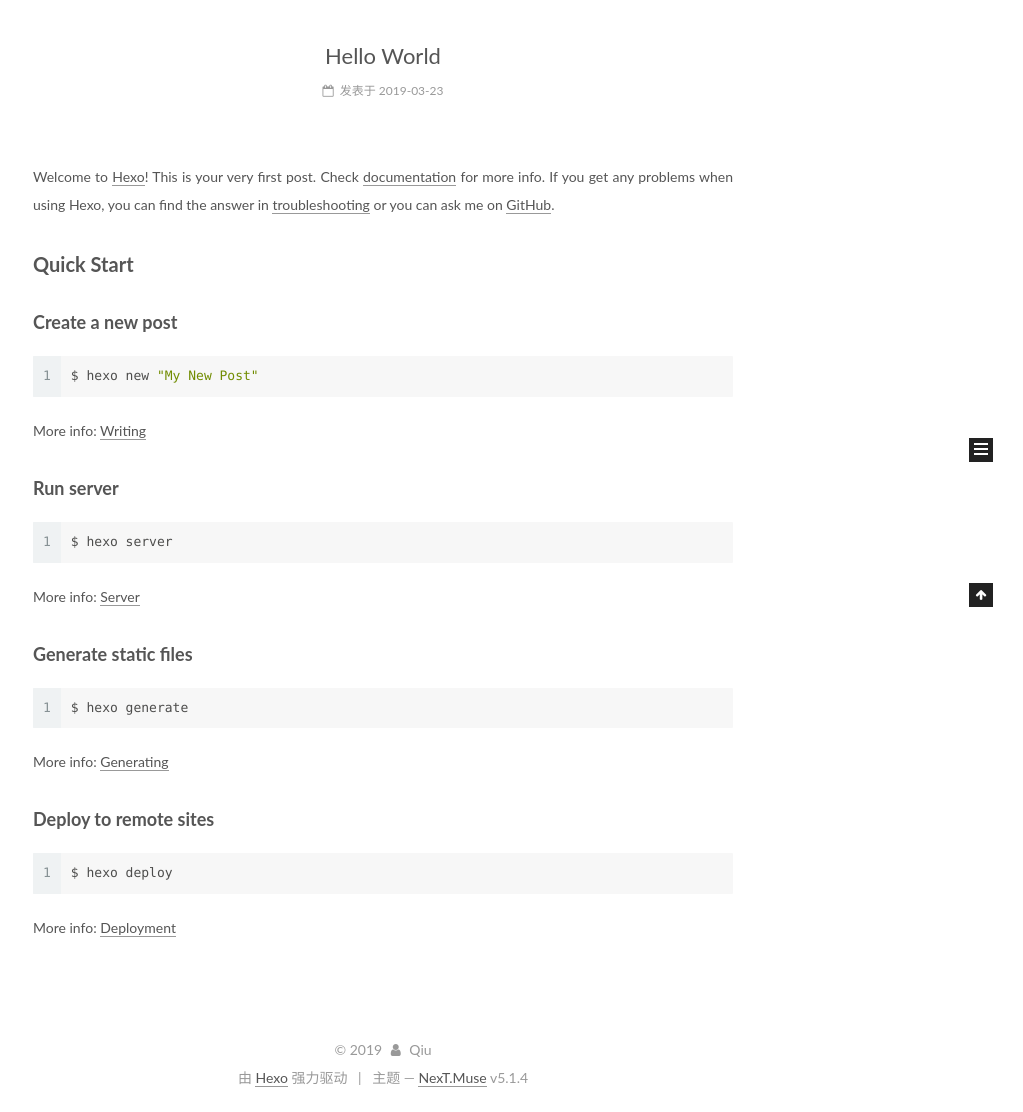
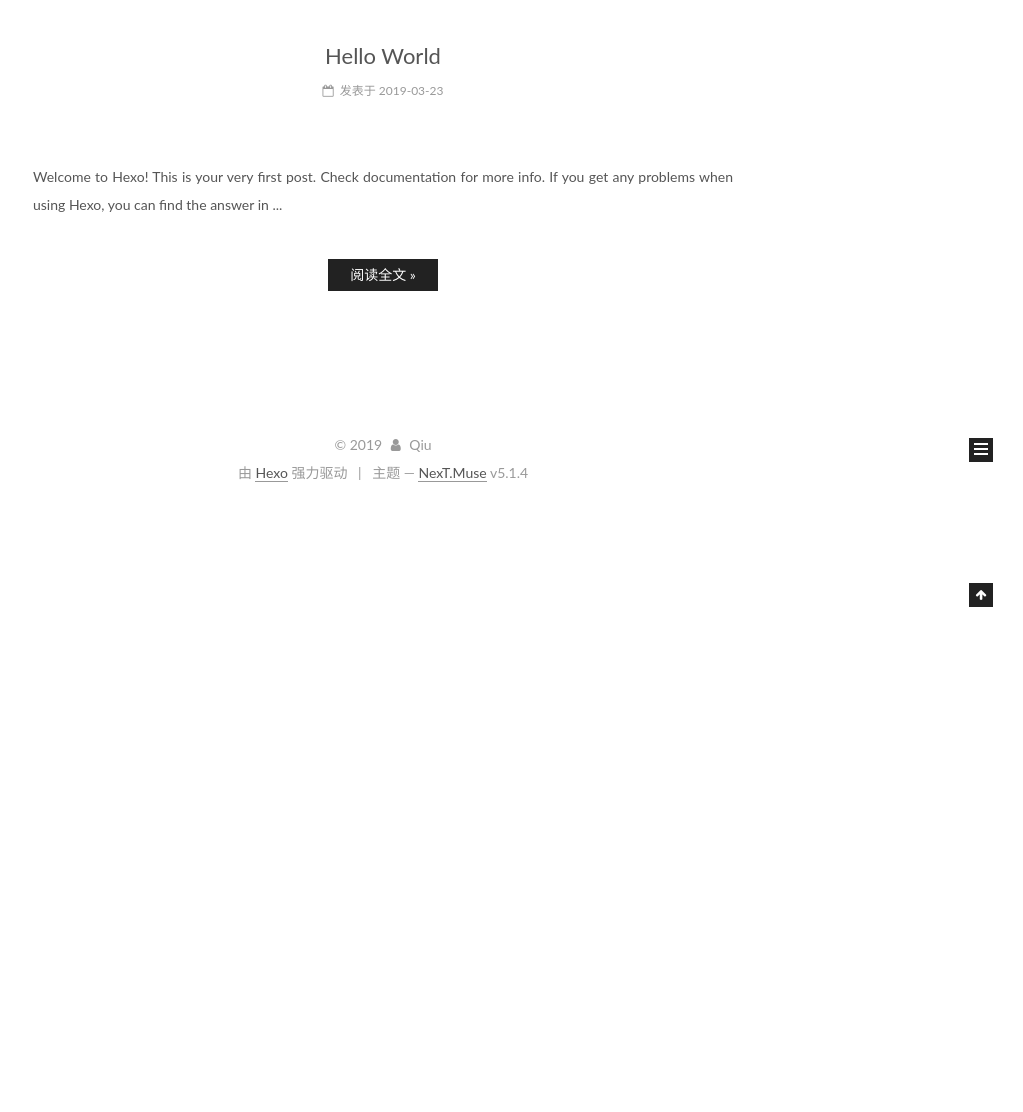
Before and after one commit to riddle777/riddle777.github.io, a plain HTML site: page index.html in a window 1280 px wide. Shown: the part 293-1405 px from the top of the page, without its empty margins (257-1280 px from the left). After the commit the page ends 800 px from the top, so only its background shows below. Drawn offline with Linux system fonts and the light colour scheme.

Commit message:
Site updated: 2019-03-23 23:24:30

```diff
--- a/css/main.css
+++ b/css/main.css
@@ -1822,7 +1822,7 @@
   width: 4px;
   height: 4px;
   border-radius: 50%;
-  background: #c1c350;
+  background: #60ff9f;
 }
 .links-of-blogroll {
   font-size: 13px;
--- a/index.html
+++ b/index.html
@@ -300,17 +300,15 @@
 
 
 
-            <p>Welcome to <a href="https://hexo.io/" target="_blank" rel="noopener">Hexo</a>! This is your very first post. Check <a href="https://hexo.io/docs/" target="_blank" rel="noopener">documentation</a> for more info. If you get any problems when using Hexo, you can find the answer in <a href="https://hexo.io/docs/troubleshooting.html" target="_blank" rel="noopener">troubleshooting</a> or you can ask me on <a href="https://github.com/hexojs/hexo/issues" target="_blank" rel="noopener">GitHub</a>.</p>
-<h2 id="Quick-Start"><a href="#Quick-Start" class="headerlink" title="Quick Start"></a>Quick Start</h2><h3 id="Create-a-new-post"><a href="#Create-a-new-post" class="headerlink" title="Create a new post"></a>Create a new post</h3><figure class="highlight bash"><table><tr><td class="gutter"><pre><span class="line">1</span><br></pre></td><td class="code"><pre><span class="line">$ hexo new <span class="string">"My New Post"</span></span><br></pre></td></tr></table></figure>
-<p>More info: <a href="https://hexo.io/docs/writing.html" target="_blank" rel="noopener">Writing</a></p>
-<h3 id="Run-server"><a href="#Run-server" class="headerlink" title="Run server"></a>Run server</h3><figure class="highlight bash"><table><tr><td class="gutter"><pre><span class="line">1</span><br></pre></td><td class="code"><pre><span class="line">$ hexo server</span><br></pre></td></tr></table></figure>
-<p>More info: <a href="https://hexo.io/docs/server.html" target="_blank" rel="noopener">Server</a></p>
-<h3 id="Generate-static-files"><a href="#Generate-static-files" class="headerlink" title="Generate static files"></a>Generate static files</h3><figure class="highlight bash"><table><tr><td class="gutter"><pre><span class="line">1</span><br></pre></td><td class="code"><pre><span class="line">$ hexo generate</span><br></pre></td></tr></table></figure>
-<p>More info: <a href="https://hexo.io/docs/generating.html" target="_blank" rel="noopener">Generating</a></p>
-<h3 id="Deploy-to-remote-sites"><a href="#Deploy-to-remote-sites" class="headerlink" title="Deploy to remote sites"></a>Deploy to remote sites</h3><figure class="highlight bash"><table><tr><td class="gutter"><pre><span class="line">1</span><br></pre></td><td class="code"><pre><span class="line">$ hexo deploy</span><br></pre></td></tr></table></figure>
-<p>More info: <a href="https://hexo.io/docs/deployment.html" target="_blank" rel="noopener">Deployment</a></p>
-
-
+          Welcome to Hexo! This is your very first post. Check documentation for more info. If you get any problems when using Hexo, you can find the answer in
+          ...
+          <!--noindex-->
+          <div class="post-button text-center">
+            <a class="btn" href="/2019/03/23/hello-world/#more" rel="contents">
+              阅读全文 &raquo;
+            </a>
+          </div>
+          <!--/noindex-->
 
 
     </div>
```
